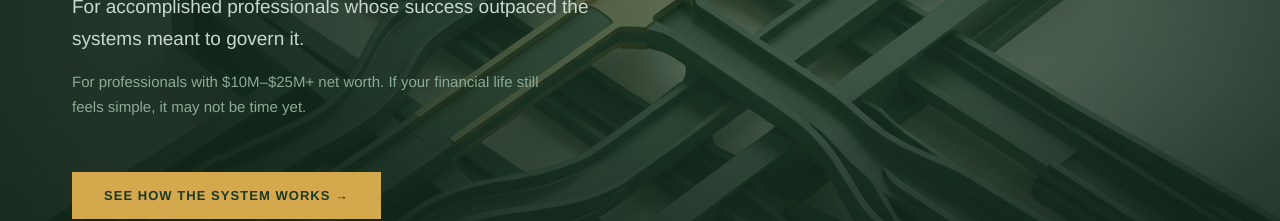
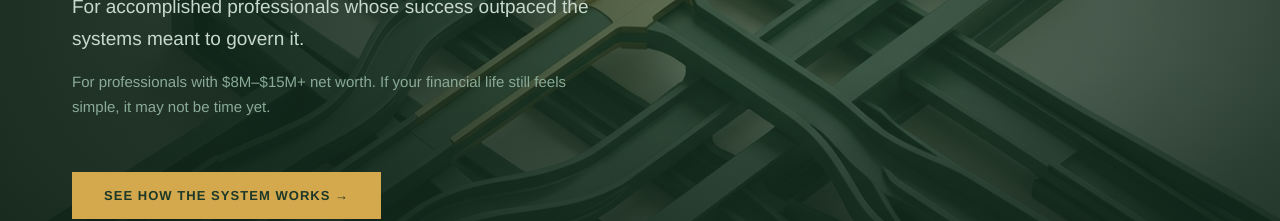
Before and after one commit to ac727awo/armature-site, a Next.js app: page / in a window 1280 px wide. Shown: the part 389-610 px from the top of the page. Built offline with nearby package versions, Linux system fonts and the light colour scheme.

Commit message:
Update target net worth range to $8M–$15M+ in hero and metadata

```diff
--- a/app/page.tsx
+++ b/app/page.tsx
@@ -7,7 +7,7 @@ const BODY = "'Archivo', 'Helvetica Neue', Arial, sans-serif";
 export const metadata = {
   title: "Armature Wealth Office | A Better Way to Manage Wealth",
   description:
-    "A wealth operating system for accomplished professionals with $10M–$25M+ net worth. Governance, integration, and clarity.",
+    "A wealth operating system for accomplished professionals with $8M–$15M+ net worth. Governance, integration, and clarity.",
 };
 
 export default function Home() {
@@ -119,7 +119,7 @@ export default function Home() {
                 maxWidth: "500px",
               }}
             >
-              For professionals with $10M–$25M+ net worth. If your financial
+              For professionals with $8M–$15M+ net worth. If your financial
               life still feels simple, it may not be time yet.
             </p>
             <div style={{ display: "flex", gap: "16px", flexWrap: "wrap" }}>
```
